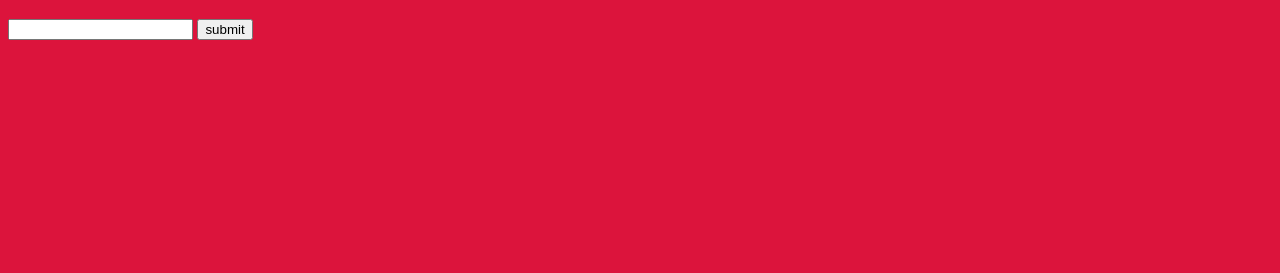
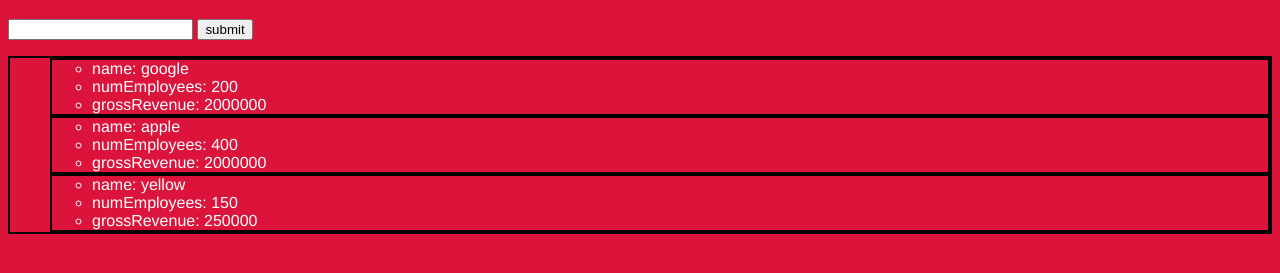
Before and after one commit to Nalipp/git-lesson, a plain HTML site: page index.html in a window 1280 px wide. Shown: the part 61-334 px from the top of the page. Drawn offline with Linux system fonts and the light colour scheme.

Commit message:
make dummy data

```diff
--- a/app.js
+++ b/app.js
@@ -1,5 +1,23 @@
 let button = document.querySelector('button');
 let body = document.querySelector('body');
+
+let companies = [
+  {
+    name: 'google',
+    numEmployees: 200,
+    grossRevenue: 2000000
+  },
+  {
+    name: 'apple',
+    numEmployees: 400,
+    grossRevenue: 40000
+  },
+  {
+    name: 'yellow',
+    numEmployees: 150,
+    grossRevenue: 250000
+  },
+]
 
 button.addEventListener('click', function(evt) {
   evt.preventDefault();
@@ -20,5 +38,14 @@
   p.append(span);
   body.append(p);
 
+  // let ul = document.createElement('ul');
+  // let li1 = document.createElement('li');
+
+  // let li2 = document.createElement('li');
+  // let li3 = document.createElement('li');
+
+
+  body.append()
+
   input.value = '';
 });
--- a/index.html
+++ b/index.html
@@ -12,6 +12,23 @@
       <input name="todo" value=""/>
       <button>submit</button>
     </form>
+    <ul>
+      <ul>
+        <li>name: google</li>
+        <li>numEmployees: 200</li>
+        <li>grossRevenue: 2000000</li>
+      </ul>
+      <ul>
+        <li>name: apple</li>
+        <li>numEmployees: 400</li>
+        <li>grossRevenue: 2000000</li>
+      </ul>
+      <ul>
+        <li>name: yellow</li>
+        <li>numEmployees: 150</li>
+        <li>grossRevenue: 250000</li>
+      </ul>
+    </ul>
     <script src="app.js"></script>
   </body>
 </html>
--- a/main.css
+++ b/main.css
@@ -3,3 +3,7 @@
   background: crimson;
   color: white;
 }
+
+ul {
+  border: 2px solid black;
+}
```
